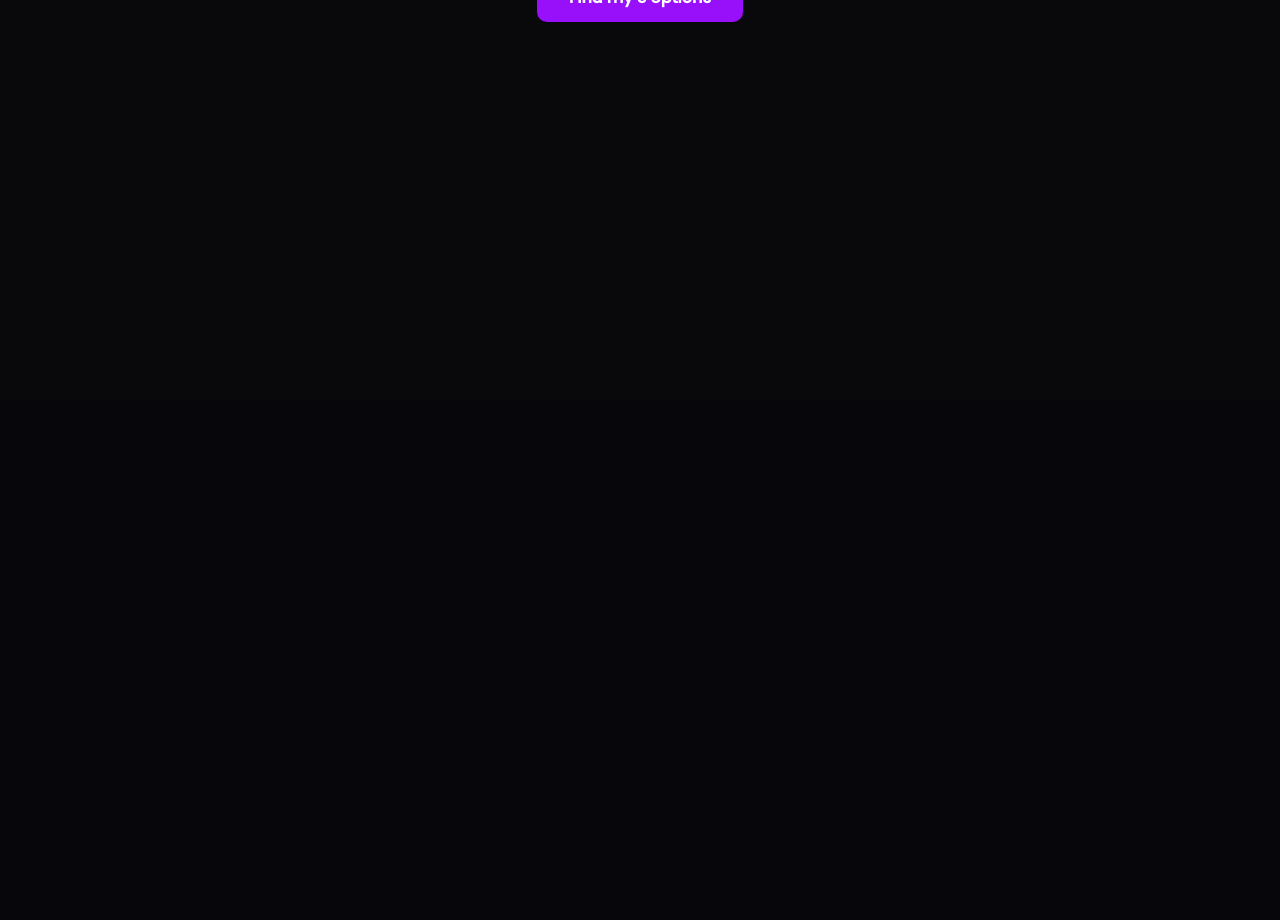
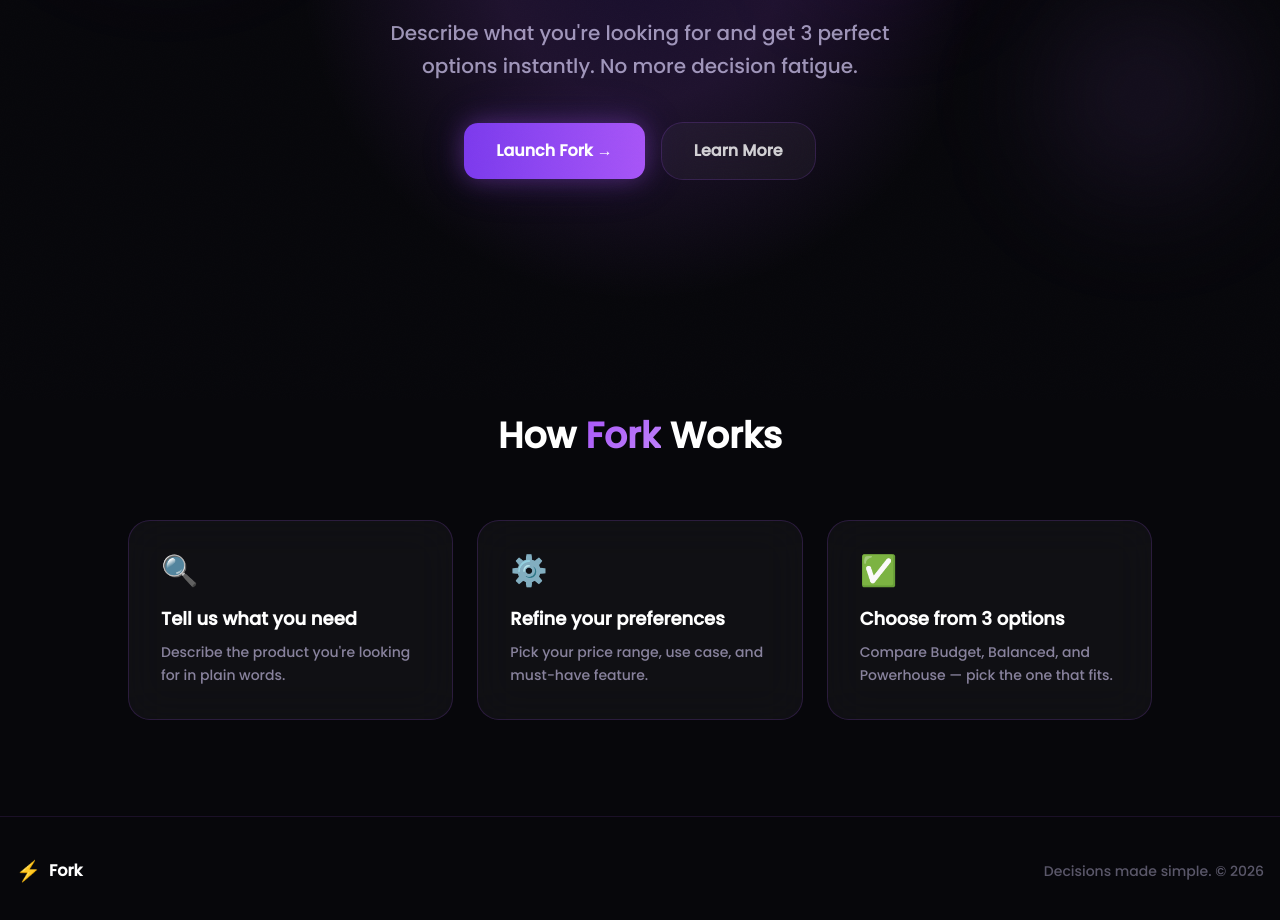
Before and after one commit to Enbi31/Forked, a React (Vite) app in the folder frontend/: page / in a window 1280 px wide. Shown: the part 400-1320 px from the top of the page. Before the commit the page ends 800 px from the top, so only its background shows below. Built offline with nearby package versions, Linux system fonts and the light colour scheme.

Commit message:
add Lenis smooth scroll, How It Works, Footer, and product Home page with routing

```diff
--- a/frontend/package.json
+++ b/frontend/package.json
@@ -18,6 +18,7 @@
     "class-variance-authority": "^0.7.1",
     "clsx": "^2.1.1",
     "framer-motion": "^12.42.2",
+    "lenis": "^1.3.25",
     "lucide-react": "^1.25.0",
     "react": "^19.2.8",
     "react-dom": "^19.2.8",
--- a/frontend/src/App.tsx
+++ b/frontend/src/App.tsx
@@ -1,11 +1,16 @@
+import { ReactLenis } from 'lenis/react';
 import { Router, Route } from 'wouter';
+import Home from './pages/home';
 import ForkApp from './pages/fork-app';
 
 function App() {
   return (
-    <Router>
-      <Route path="/" component={ForkApp} />
-    </Router>
+    <ReactLenis root>
+      <Router>
+        <Route path="/" component={Home} />
+        <Route path="/app" component={ForkApp} />
+      </Router>
+    </ReactLenis>
   );
 }
 
--- /dev/null
+++ b/frontend/src/components/landing/footer.tsx
@@ -0,0 +1,13 @@
+export default function Footer() {
+  return (
+    <footer className="border-t border-[rgba(168,85,247,0.12)] bg-[#07070B] px-4 py-10">
+      <div className="max-w-7xl mx-auto flex flex-col sm:flex-row items-center justify-between gap-4">
+        <div className="flex items-center gap-2 text-white font-semibold">
+          <span className="text-xl">⚡</span>
+          <span>Fork</span>
+        </div>
+        <p className="text-sm text-[#D8CFF8]/40">Decisions made simple. © 2026</p>
+      </div>
+    </footer>
+  );
+}
--- /dev/null
+++ b/frontend/src/components/landing/how-it-works.tsx
@@ -0,0 +1,28 @@
+import { motion } from 'framer-motion';
+
+const steps = [
+  { step: 1, icon: '🔍', title: 'Tell us what you need', desc: 'Describe the product you\'re looking for in plain words.' },
+  { step: 2, icon: '⚙️', title: 'Refine your preferences', desc: 'Pick your price range, use case, and must-have feature.' },
+  { step: 3, icon: '✅', title: 'Choose from 3 options', desc: 'Compare Budget, Balanced, and Powerhouse — pick the one that fits.' },
+];
+
+export default function HowItWorks() {
+  return (
+    <section className="bg-[#07070B] px-4 py-24">
+      <h2 className="text-3xl sm:text-4xl font-bold text-center text-white mb-16">
+        How <span className="text-gradient">Fork</span> Works
+      </h2>
+
+      <div className="max-w-5xl mx-auto grid grid-cols-1 md:grid-cols-3 gap-6">
+        {steps.map((s, i) => (
+          <motion.div key={i} initial={{ opacity: 0, y: 20 }} whileInView={{ opacity: 1, y: 0 }} viewport={{ once: true }}
+            transition={{ duration: 0.5, delay: i * 0.1 }} className="glass-card p-8 hover:border-[rgba(168,85,247,0.3)] transition-all">
+            <span className="text-3xl">{s.icon}</span>
+            <h3 className="mt-4 text-lg font-semibold text-white">{s.title}</h3>
+            <p className="mt-2 text-sm text-[#D8CFF8]/60 leading-relaxed">{s.desc}</p>
+          </motion.div>
+        ))}
+      </div>
+    </section>
+  );
+}
--- /dev/null
+++ b/frontend/src/pages/home.tsx
@@ -0,0 +1,19 @@
+import { useLocation } from 'wouter';
+import Navbar from '@/components/landing/navbar';
+import HomeHero from '@/components/landing/home-hero';
+import HowItWorks from '@/components/landing/how-it-works';
+import Footer from '@/components/landing/footer';
+
+export default function Home() {
+  const [, setLocation] = useLocation();
+
+  return (
+    <main className="bg-[#07070B] min-h-screen">
+      <div className="noise" />
+      <Navbar />
+      <HomeHero onLaunch={() => setLocation('/app')} />
+      <HowItWorks />
+      <Footer />
+    </main>
+  );
+}
```
Also changed, not shown: 1 other file (tests, documents, lock files or other folders).
